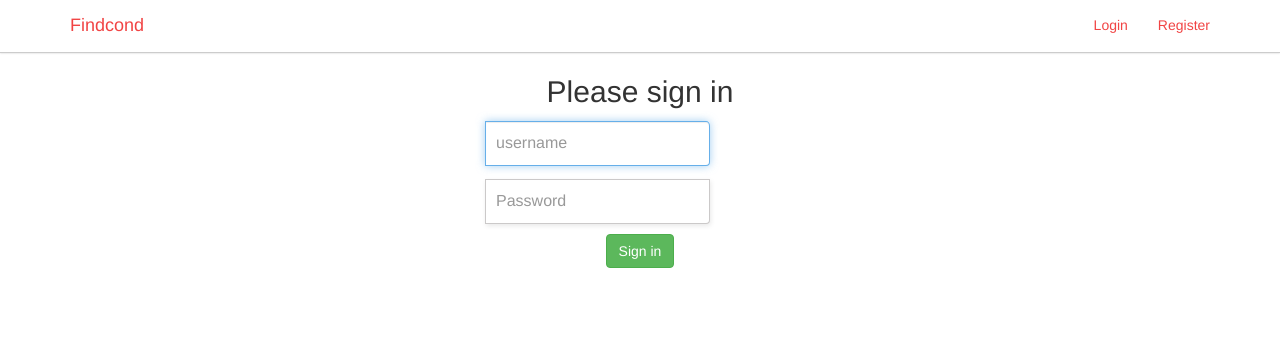
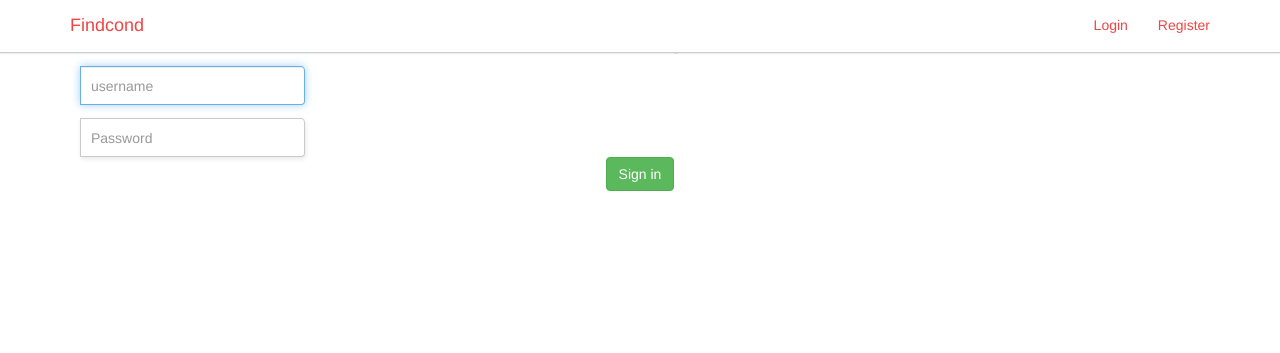
Before and after one commit to tolgahanuzun/Document-Share, a Django app: template templates/login.html in a window 1280 px wide. Shown: the top 353 px of the page. Run offline with Django 3.2, Linux system fonts and the light colour scheme; the template is opened without the code that fills it, so the values that code supplies are empty; some libraries are stand-ins or nearby versions.

Commit message:
Clean css code and fixed

```diff
--- a/static/css/login.css
+++ b/static/css/login.css
@@ -1,8 +1,4 @@
-body {
-  padding-top: 40px;
-  padding-bottom: 40px;
-  background-color: #eee;
-}
+/*
 
 .form-signin {
   max-width: 330px;
@@ -38,3 +34,4 @@ body {
   border-top-left-radius: 0;
   border-top-right-radius: 0;
 }
+*/
```
